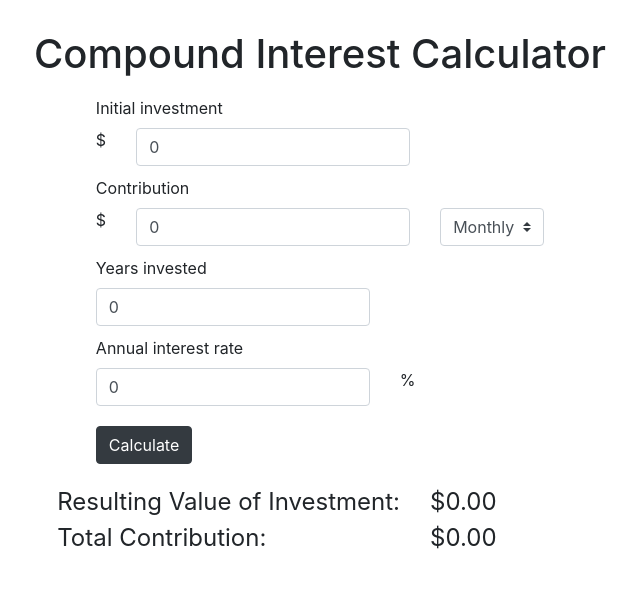
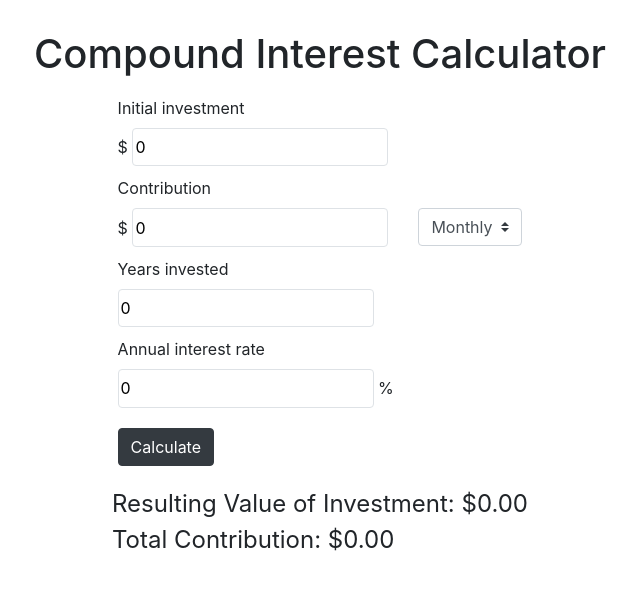
Before and after one commit to hanjasn/interest_calculator, a React (Create React App) app: page / in a window 1280 px wide. Shown: the top 590 px of the page, without its empty margins (320-960 px from the left). Built offline with nearby package versions, Linux system fonts and the light colour scheme.

Commit message:
Fix styling issues with symbols

```diff
--- a/src/components/App/App.js
+++ b/src/components/App/App.js
@@ -79,7 +79,7 @@ class App extends React.Component {
 
   render() {
     return (
-      <Container className="app-container">
+      <Container fluid className="app-container">
         <Row>
           <Col className="d-flex justify-content-center">
             <h1>Compound Interest Calculator</h1>
@@ -93,15 +93,21 @@ class App extends React.Component {
           </Col>
         </Row>
         <Row className="results">
+          <Col className="d-flex justify-content-center">
+            <span>Resulting Value of Investment: ${this.state.result.toFixed(2)}<br />
+            Total Contribution: ${this.state.totalContribution.toFixed(2)}</span>
+          </Col>
+        </Row>
+        {/* <Row className="results">
           <Col className="d-flex justify-content-end" md={7}>
             Resulting Value of Investment:<br />
             Total Contribution:
           </Col>
-          <Col className="d-flex justify-content-start" md="auto">
+          <Col className="d-flex justify-content-start">
             ${this.state.result.toFixed(2)}<br />
             ${this.state.totalContribution.toFixed(2)}
           </Col>
-        </Row>
+        </Row> */}
       </Container>
     );
   }
--- a/src/components/CalcForm/CalcForm.css
+++ b/src/components/CalcForm/CalcForm.css
@@ -2,8 +2,13 @@
   border: 2px solid red;
 } */
 
-.empty-input-text {
+.empty-input-warning {
   color: red;
+}
+
+.input-text {
+  width: 16em;
+  height: 2.4em;
 }
 
 .input-label {
--- a/src/components/CalcForm/CalcForm.js
+++ b/src/components/CalcForm/CalcForm.js
@@ -36,7 +36,7 @@ class CalcForm extends React.Component {
     // const contributionInputStyle = isNaN(parentState.contribution) ? "empty-input" : "";
     // const yearsInputStyle = isNaN(parentState.years) ? "empty-input" : "";
     // const annualRateInputStyle = isNaN(parentState.annualRate) ? "empty-input" : "";
-    const emptyInputText = (<div className="empty-input-text">Please enter a value</div>);
+    const emptyInputWarning = (<div className="empty-input-warning">Please enter a value</div>);
     return (
       <Form>
         <Row>
@@ -45,11 +45,10 @@ class CalcForm extends React.Component {
           </Col>
         </Row>
         <Row>
-          <Col md="auto">$</Col>
           <Col md="auto">
-            <Form.Control onChange={this.props.handleChangeInitialInvestment} value={parentState.initialInvestment} type="number"
-            id="initial-investment" />
-            {isNaN(parentState.initialInvestment) && emptyInputText}
+            <span>$ <Form.Control custom onChange={this.props.handleChangeInitialInvestment} value={parentState.initialInvestment}
+            type="number" className="border rounded input-text" id="initial-investment" /></span>
+            {isNaN(parentState.initialInvestment) && emptyInputWarning}
           </Col>
         </Row>
         <Row className="input-label">
@@ -58,13 +57,12 @@ class CalcForm extends React.Component {
           </Col>
         </Row>
         <Row>
-          <Col md="auto">$</Col>
           <Col md="auto">
-            <Form.Control onChange={this.props.handleChangeContribution} value={parentState.contribution} type="number"
-            id="contribution" />
-            {isNaN(parentState.contribution) && emptyInputText}
+            <span>$ <Form.Control custom onChange={this.props.handleChangeContribution} value={parentState.contribution}
+            type="number" className="border rounded input-text" id="contribution" /></span>
+            {isNaN(parentState.contribution) && emptyInputWarning}
           </Col>
-          <Col>
+          <Col md="auto">
             <Form.Control as="select" custom onChange={this.props.handleChangeContributionRate}>
               <option value="monthly">Monthly</option>
               <option value="yearly">Yearly</option>
@@ -78,8 +76,9 @@ class CalcForm extends React.Component {
         </Row>
         <Row>
           <Col md="auto">
-            <Form.Control onChange={this.props.handleChangeYears} value={parentState.years} type="number" id="years" />
-            {isNaN(parentState.years) && emptyInputText}
+            <Form.Control custom onChange={this.props.handleChangeYears} value={parentState.years} type="number"
+            className="border rounded input-text" id="years" />
+            {isNaN(parentState.years) && emptyInputWarning}
           </Col>
         </Row>
         <Row className="input-label">
@@ -89,11 +88,10 @@ class CalcForm extends React.Component {
         </Row>
         <Row>
           <Col md="auto">
-            <Form.Control onChange={this.props.handleChangeAnnualRate} value={parentState.annualRate} type="number"
-            id="annual-rate" />
-            {isNaN(parentState.annualRate) && emptyInputText}
+            <span><Form.Control custom onChange={this.props.handleChangeAnnualRate} value={parentState.annualRate} type="number"
+            className="border rounded input-text" id="annual-rate" /> %</span>
+            {isNaN(parentState.annualRate) && emptyInputWarning}
           </Col>
-          <Col>%</Col>
         </Row>
         <Row className="calculate-button">
           <Col>
```
